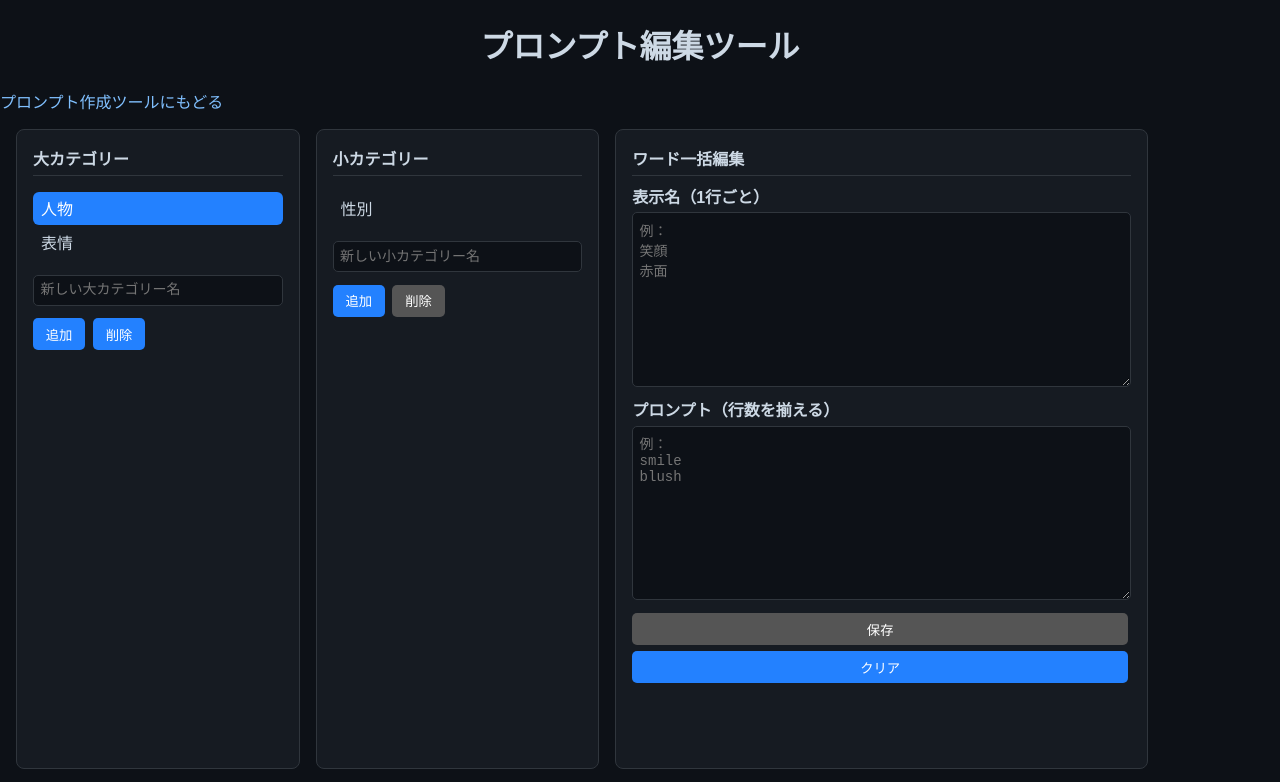
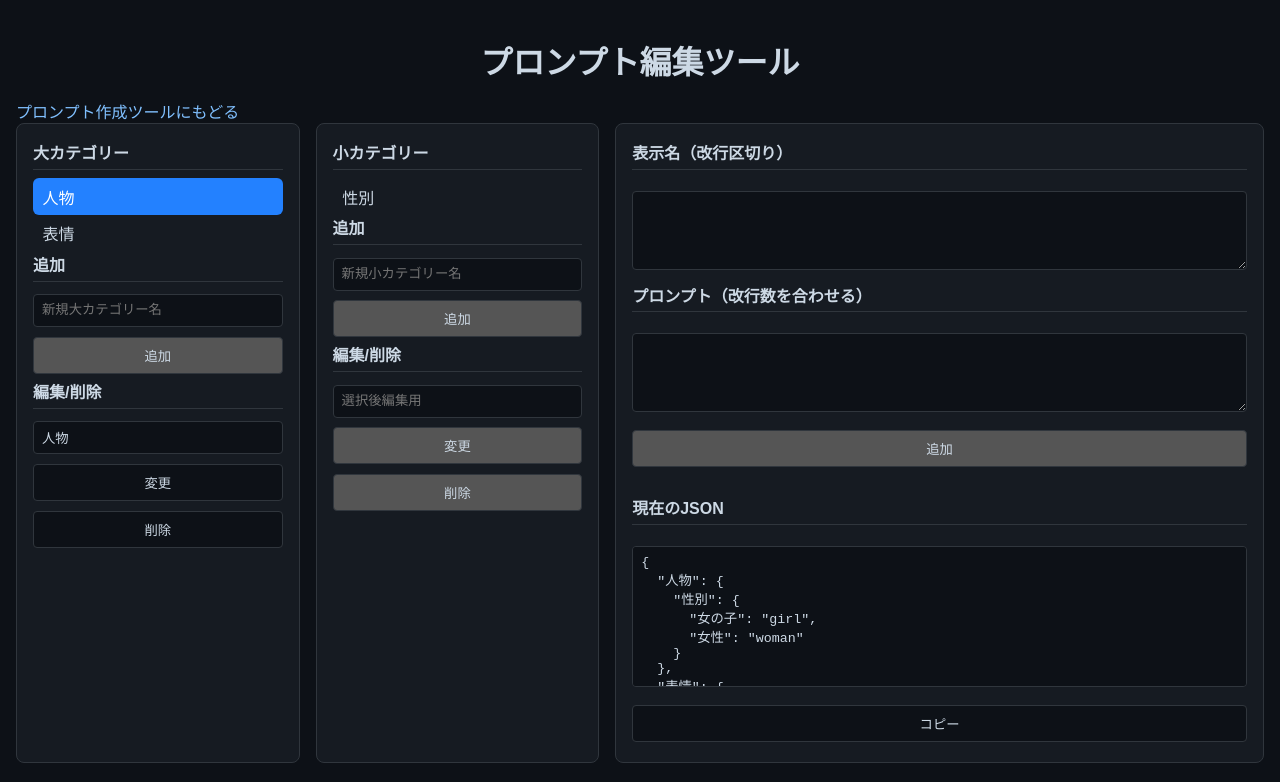
Before and after one commit to ringooc/NeoPromptCreationTool, a plain HTML site: page 編集ツール.html in a window 1280 px wide. Both pictures are taken after a click on the item "人物". Shown: the top 782 px of the page. Drawn offline with Linux system fonts and the light colour scheme.

Commit message:
Add files via upload

```diff
--- a/編集ツール.html
+++ b/編集ツール.html
@@ -11,14 +11,19 @@
             background: #0d1117;
             color: #cdd9e5;
             margin: 0;
-            padding: 0;
+            padding: 1rem
+        }
+
+        h1 {
+            text-align: center;
+            cursor: pointer;
+            margin-bottom: 1rem
         }
 
         .container {
             display: flex;
-            height: 80vh;
-            padding: 1rem;
             gap: 1rem;
+            height: 80vh
         }
 
         #sidebar,
@@ -27,136 +32,144 @@
             background: #161b22;
             border: 1px solid #30363d;
             border-radius: 8px;
-            overflow-y: auto;
             padding: 1rem;
+            overflow-y: auto
         }
 
         #words {
-            width: 40%;
+            flex: 1;
             background: #161b22;
             border: 1px solid #30363d;
             border-radius: 8px;
-            overflow-y: auto;
             padding: 1rem;
             display: flex;
             flex-direction: column;
-        }
-
-        ul {
-            list-style: none;
-            padding-left: 0;
-        }
-
-        li {
-            padding: 0.3rem 0.5rem;
-            border-radius: 6px;
-            cursor: pointer;
-            user-select: none;
-        }
-
-        li.selected {
-            background-color: #2381ff;
-            color: white;
-        }
-
-        button {
-            background: #2381ff;
-            border: none;
-            color: white;
-            padding: 0.4rem 0.8rem;
-            border-radius: 5px;
-            cursor: pointer;
-            margin: 0.2rem 0.2rem 0.2rem 0;
-        }
-
-        button:disabled {
-            background: #555;
-            cursor: default;
-        }
-
-        input[type="text"],
-        textarea {
-            width: 100%;
-            box-sizing: border-box;
-            border-radius: 5px;
-            border: 1px solid #30363d;
-            background: #0d1117;
-            color: #cdd9e5;
-            padding: 0.4rem;
-            margin-bottom: 0.6rem;
-            font-family: monospace;
-            font-size: 14px;
-        }
-
-        label {
-            font-weight: bold;
-            margin-bottom: 0.3rem;
-            display: block;
-        }
-
-        #json-output {
-            width: 98%;
-            height: 140px;
-            margin: 1rem auto;
-            background: #0d1117;
-            border: 1px solid #30363d;
-            border-radius: 8px;
-            color: #cdd9e5;
-            font-family: monospace;
-            padding: 1rem;
-            resize: none;
+            gap: 0.5rem;
+            overflow-y: auto
         }
 
         .section-header {
             font-weight: bold;
             margin-bottom: 0.5rem;
             border-bottom: 1px solid #30363d;
-            padding-bottom: 0.3rem;
+            padding-bottom: 0.3rem
+        }
+
+        ul {
+            list-style: none;
+            margin: 0;
+            padding: 0
+        }
+
+        li {
+            padding: 0.4rem 0.6rem;
+            border-radius: 6px;
+            cursor: pointer;
+            user-select: none
+        }
+
+        li.selected {
+            background: #2381ff;
+            color: #fff
+        }
+
+        input,
+        textarea,
+        button {
+            width: 100%;
+            box-sizing: border-box;
+            margin: 0.3rem 0;
+            padding: 0.5rem;
+            background: #0d1117;
+            color: #cdd9e5;
+            border: 1px solid #30363d;
+            border-radius: 4px;
+            font-family: monospace
+        }
+
+        button {
+            cursor: pointer;
+        }
+
+        button:disabled {
+            background: #555;
+            cursor: default
+        }
+
+        #json-output {
+            height: 200px;
+            resize: none
+        }
+
+        #bigcat-list,
+        #subcat-list {
+            max-height: 40vh;
+            overflow-y: auto;
+            scrollbar-width: thin;
+            scrollbar-color: #444 #161b22;
+        }
+
+        #bigcat-list::-webkit-scrollbar,
+        #subcat-list::-webkit-scrollbar {
+            width: 6px;
+        }
+
+        #bigcat-list::-webkit-scrollbar-thumb,
+        #subcat-list::-webkit-scrollbar-thumb {
+            background: #444;
+            border-radius: 4px;
         }
     </style>
 </head>
 
 <body>
-
-    <h1 style="text-align:center; cursor:pointer;" onclick="location.reload()">プロンプト編集ツール</h1>
+    <h1 onclick="location.reload()">プロンプト編集ツール</h1>
     <a href="index.html" style="color: #80c0ff; text-decoration: none;">プロンプト作成ツールにもどる</a>
     <div class="container">
+
         <div id="sidebar">
             <div class="section-header">大カテゴリー</div>
             <ul id="bigcat-list"></ul>
 
-            <input type="text" id="new-bigcat-input" placeholder="新しい大カテゴリー名" />
-            <button id="confirm-add-bigcat">追加</button>
-            <button id="delete-bigcat-btn" disabled>削除</button>
-            <div id="bigcat-error" style="color:#ff6b6b; font-size:0.85rem;"></div>
+            <div class="section-header">追加</div>
+            <input id="add-big-input" placeholder="新規大カテゴリー名" />
+            <button id="add-big-btn">追加</button>
+            <div id="add-big-error" style="color:#ff6b6b;font-size:.85rem"></div>
+
+            <div class="section-header">編集/削除</div>
+            <input id="edit-big-input" placeholder="選択後編集用" disabled />
+            <button id="rename-big-btn" disabled>変更</button>
+            <button id="delete-big-btn" disabled>削除</button>
+            <div id="edit-big-error" style="color:#ff6b6b;font-size:.85rem"></div>
         </div>
 
         <div id="subcat">
             <div class="section-header">小カテゴリー</div>
             <ul id="subcat-list"></ul>
 
-            <input type="text" id="new-subcat-input" placeholder="新しい小カテゴリー名" />
-            <button id="confirm-add-subcat" disabled>追加</button>
-            <button id="delete-subcat-btn" disabled>削除</button>
-            <div id="subcat-error" style="color:#ff6b6b; font-size:0.85rem;"></div>
+            <div class="section-header">追加</div>
+            <input id="add-sub-input" placeholder="新規小カテゴリー名" disabled />
+            <button id="add-sub-btn" disabled>追加</button>
+            <div id="add-sub-error" style="color:#ff6b6b;font-size:.85rem"></div>
+
+            <div class="section-header">編集/削除</div>
+            <input id="edit-sub-input" placeholder="選択後編集用" disabled />
+            <button id="rename-sub-btn" disabled>変更</button>
+            <button id="delete-sub-btn" disabled>削除</button>
+            <div id="edit-sub-error" style="color:#ff6b6b;font-size:.85rem"></div>
         </div>
 
         <div id="words">
-            <div class="section-header">ワード一括編集</div>
-            <label for="displaynames-textarea">表示名（1行ごと）</label>
-            <textarea id="displaynames-textarea" rows="10" placeholder="例：&#10;笑顔&#10;赤面"></textarea>
+            <div class="section-header">表示名（改行区切り）</div>
+            <textarea id="displaynames-text" rows="6"></textarea>
+            <div class="section-header">プロンプト（改行数を合わせる）</div>
+            <textarea id="prompts-text" rows="6"></textarea>
+            <button id="save-words-btn" disabled>追加</button>
+            <div class="section-header" style="margin-top:1rem;">現在のJSON</div>
+            <textarea id="json-output" readonly></textarea>
+            <button id="copy-json-btn" style="width:auto;">コピー</button>
+        </div>
 
-            <label for="prompts-textarea">プロンプト（行数を揃える）</label>
-            <textarea id="prompts-textarea" rows="10" placeholder="例：&#10;smile&#10;blush"></textarea>
-
-            <button id="save-bulk-btn" disabled>保存</button>
-            <button id="clear-bulk-btn">クリア</button>
-        </div>
-    </div>
-
-    <div style="padding:1rem;">
-        <div class="section-header">現在のJSON（コピーして保存）</div>
-        <textarea id="json-output" readonly></textarea>
     </div>
 
     <script>
@@ -174,177 +187,208 @@
                 }
             }
         };
+        let selBig = null,
+            selSub = null;
 
-        let selectedBigCat = null;
-        let selectedSubCat = null;
+        const bigList = document.getElementById("bigcat-list"),
+            subList = document.getElementById("subcat-list"),
+            addBigInput = document.getElementById("add-big-input"),
+            editBigInput = document.getElementById("edit-big-input"),
+            addBigBtn = document.getElementById("add-big-btn"),
+            renameBigBtn = document.getElementById("rename-big-btn"),
+            deleteBigBtn = document.getElementById("delete-big-btn"),
+            addBigErr = document.getElementById("add-big-error"),
+            editBigErr = document.getElementById("edit-big-error"),
 
-        const bigcatList = document.getElementById('bigcat-list');
-        const subcatList = document.getElementById('subcat-list');
-        const displaynamesTextarea = document.getElementById('displaynames-textarea');
-        const promptsTextarea = document.getElementById('prompts-textarea');
-        const saveBulkBtn = document.getElementById('save-bulk-btn');
-        const clearBulkBtn = document.getElementById('clear-bulk-btn');
-        const jsonOutput = document.getElementById('json-output');
+            addSubInput = document.getElementById("add-sub-input"),
+            editSubInput = document.getElementById("edit-sub-input"),
+            addSubBtn = document.getElementById("add-sub-btn"),
+            renameSubBtn = document.getElementById("rename-sub-btn"),
+            deleteSubBtn = document.getElementById("delete-sub-btn"),
+            addSubErr = document.getElementById("add-sub-error"),
+            editSubErr = document.getElementById("edit-sub-error"),
 
-        const newBigcatInput = document.getElementById('new-bigcat-input');
-        const newSubcatInput = document.getElementById('new-subcat-input');
-        const confirmAddBigcatBtn = document.getElementById('confirm-add-bigcat');
-        const confirmAddSubcatBtn = document.getElementById('confirm-add-subcat');
-        const deleteBigcatBtn = document.getElementById('delete-bigcat-btn');
-        const deleteSubcatBtn = document.getElementById('delete-subcat-btn');
-        const bigcatError = document.getElementById('bigcat-error');
-        const subcatError = document.getElementById('subcat-error');
+            dispTA = document.getElementById("displaynames-text"),
+            promTA = document.getElementById("prompts-text"),
+            saveWordsBtn = document.getElementById("save-words-btn"),
+            jsonOut = document.getElementById("json-output");
 
-        function updateJsonOutput() {
-            jsonOutput.value = JSON.stringify(promptData, null, 2);
+        function updateJSON() {
+            jsonOut.value = JSON.stringify(promptData, null, 2)
         }
 
-        function renderBigCat() {
-            bigcatList.innerHTML = '';
-            for (const bigCat of Object.keys(promptData)) {
-                const li = document.createElement('li');
-                li.textContent = bigCat;
-                if (bigCat === selectedBigCat) li.classList.add('selected');
+        function refreshBig() {
+            bigList.innerHTML = "";
+            Object.keys(promptData).forEach(cat => {
+                let li = document.createElement("li");
+                li.textContent = cat;
+                if (cat === selBig) li.classList.add("selected");
                 li.onclick = () => {
-                    selectedBigCat = bigCat;
-                    selectedSubCat = null;
-                    renderBigCat();
-                    renderSubCat();
-                    clearTextareas();
-                    updateButtonStates();
+                    selBig = cat;
+                    selSub = null;
+                    addSubInput.disabled = false;
+                    editBigInput.value = cat;
+                    addBigInput.value = "";
+                    editSubInput.value = "";
+                    refreshBig();
+                    refreshSub();
+                    clearWords();
+                    updateButtons();
                 };
-                bigcatList.appendChild(li);
-            }
-            updateButtonStates();
+                bigList.append(li);
+            });
+            updateButtons();
+            updateJSON();
         }
 
-        function renderSubCat() {
-            subcatList.innerHTML = '';
-            if (!selectedBigCat) return;
-            const subCats = promptData[selectedBigCat];
-            for (const subCat of Object.keys(subCats)) {
-                const li = document.createElement('li');
-                li.textContent = subCat;
-                if (subCat === selectedSubCat) li.classList.add('selected');
+        function refreshSub() {
+            subList.innerHTML = "";
+            if (!selBig) return;
+            Object.keys(promptData[selBig]).forEach(sub => {
+                let li = document.createElement("li");
+                li.textContent = sub;
+                if (sub === selSub) li.classList.add("selected");
                 li.onclick = () => {
-                    selectedSubCat = subCat;
-                    renderSubCat();
-                    loadWordsToTextareas();
-                    updateButtonStates();
+                    selSub = sub;
+                    editSubInput.value = sub;
+                    addSubInput.value = "";
+                    refreshSub();
+                    loadWords();
+                    updateButtons();
                 };
-                subcatList.appendChild(li);
-            }
-            updateButtonStates();
+                subList.append(li);
+            });
         }
 
-        function loadWordsToTextareas() {
-            const words = promptData[selectedBigCat][selectedSubCat];
-            const labels = Object.keys(words);
-            const prompts = Object.values(words);
-            displaynamesTextarea.value = labels.join('\n');
-            promptsTextarea.value = prompts.join('\n');
-            saveBulkBtn.disabled = false;
+        function clearWords() {
+            dispTA.value = "";
+            promTA.value = "";
+            saveWordsBtn.disabled = true
         }
 
-        function clearTextareas() {
-            displaynamesTextarea.value = '';
-            promptsTextarea.value = '';
-            saveBulkBtn.disabled = true;
+        function loadWords() {
+            let w = promptData[selBig][selSub],
+                ks = Object.keys(w),
+                vs = Object.values(w);
+            dispTA.value = ks.join("\n");
+            promTA.value = vs.join("\n");
+            saveWordsBtn.disabled = false;
         }
 
-        function updateButtonStates() {
-            confirmAddSubcatBtn.disabled = !selectedBigCat;
-            deleteBigcatBtn.disabled = !selectedBigCat;
-            deleteSubcatBtn.disabled = !selectedBigCat || !selectedSubCat;
+        function updateButtons() {
+            addBigBtn.disabled = !addBigInput.value.trim();
+            renameBigBtn.disabled = !(selBig && editBigInput.value.trim());
+            deleteBigBtn.disabled = !selBig;
+
+            addSubBtn.disabled = !(selBig && addSubInput.value.trim());
+            renameSubBtn.disabled = !(selSub && editSubInput.value.trim());
+            deleteSubBtn.disabled = !selSub;
+            saveWordsBtn.disabled = !(selBig && selSub);
         }
 
-        confirmAddBigcatBtn.onclick = () => {
-            const name = newBigcatInput.value.trim();
-            bigcatError.textContent = '';
-            if (!name) {
-                bigcatError.textContent = '名前を入力してください';
+        addBigBtn.onclick = () => {
+            let v = addBigInput.value.trim();
+            addBigErr.textContent = "";
+            if (promptData[v]) {
+                addBigErr.textContent = "既に存在";
                 return;
             }
-            if (promptData[name]) {
-                bigcatError.textContent = '既に存在します';
+            promptData[v] = {};
+            selBig = v;
+            addBigInput.value = "";
+            addSubInput.disabled = false;
+            refreshBig();
+            refreshSub();
+            clearWords();
+        };
+        renameBigBtn.onclick = () => {
+            let v = editBigInput.value.trim();
+            editBigErr.textContent = "";
+            if (!v || !selBig || promptData[v]) {
+                editBigErr.textContent = "無効";
                 return;
             }
-            promptData[name] = {};
-            selectedBigCat = name;
-            selectedSubCat = null;
-            newBigcatInput.value = '';
-            renderBigCat();
-            renderSubCat();
-            clearTextareas();
-            updateJsonOutput();
+            promptData[v] = promptData[selBig];
+            delete promptData[selBig];
+            selBig = v;
+            refreshBig();
+            refreshSub();
+        };
+        deleteBigBtn.onclick = () => {
+            if (!selBig || !confirm(`「${selBig}」を削除しますか？`)) return;
+            delete promptData[selBig];
+            selBig = null;
+            selSub = null;
+            editBigInput.value = "";
+            editSubInput.value = "";
+            addSubInput.disabled = true;
+            refreshBig();
+            refreshSub();
+            clearWords();
         };
 
-        confirmAddSubcatBtn.onclick = () => {
-            const name = newSubcatInput.value.trim();
-            subcatError.textContent = '';
-            if (!name) {
-                subcatError.textContent = '名前を入力してください';
+        addSubBtn.onclick = () => {
+            let v = addSubInput.value.trim();
+            addSubErr.textContent = "";
+            if (promptData[selBig][v]) {
+                addSubErr.textContent = "既に存在";
                 return;
             }
-            if (promptData[selectedBigCat][name]) {
-                subcatError.textContent = '既に存在します';
+            promptData[selBig][v] = {};
+            selSub = v;
+            addSubInput.value = "";
+            refreshSub();
+            clearWords();
+        };
+        renameSubBtn.onclick = () => {
+            let v = editSubInput.value.trim();
+            editSubErr.textContent = "";
+            if (!v || !selSub || promptData[selBig][v]) {
+                editSubErr.textContent = "無効";
                 return;
             }
-            promptData[selectedBigCat][name] = {};
-            selectedSubCat = name;
-            newSubcatInput.value = '';
-            renderSubCat();
-            clearTextareas();
-            updateJsonOutput();
+            promptData[selBig][v] = promptData[selBig][selSub];
+            delete promptData[selBig][selSub];
+            selSub = v;
+            refreshSub();
+            clearWords();
+        };
+        deleteSubBtn.onclick = () => {
+            if (!selSub || !confirm(`「${selSub}」を削除しますか？`)) return;
+            delete promptData[selBig][selSub];
+            selSub = null;
+            editSubInput.value = "";
+            refreshSub();
+            clearWords();
         };
 
-        deleteBigcatBtn.onclick = () => {
-            if (selectedBigCat && confirm(`「${selectedBigCat}」を削除してよいですか？`)) {
-                delete promptData[selectedBigCat];
-                selectedBigCat = null;
-                selectedSubCat = null;
-                renderBigCat();
-                renderSubCat();
-                clearTextareas();
-                updateJsonOutput();
+        saveWordsBtn.onclick = () => {
+            let L = dispTA.value.trim().split("\n"),
+                P = promTA.value.trim().split("\n");
+            if (L.length !== P.length) {
+                alert("行数不一致");
+                return;
             }
+            let obj = {};
+            L.forEach((l, i) => obj[l] = P[i]);
+            promptData[selBig][selSub] = obj;
+            clearWords();
+            updateJSON();
         };
 
-        deleteSubcatBtn.onclick = () => {
-            if (selectedBigCat && selectedSubCat && confirm(`「${selectedSubCat}」を削除してよいですか？`)) {
-                delete promptData[selectedBigCat][selectedSubCat];
-                selectedSubCat = null;
-                renderSubCat();
-                clearTextareas();
-                updateJsonOutput();
-            }
+        document.getElementById("copy-json-btn").onclick = () => {
+            const text = document.getElementById("json-output").value;
+            navigator.clipboard.writeText(text).then(() => {
+                //alert("JSONをコピーしました");
+            });
         };
 
-        saveBulkBtn.onclick = () => {
-            const labels = displaynamesTextarea.value.trim().split('\n').map(s => s.trim());
-            const prompts = promptsTextarea.value.trim().split('\n').map(s => s.trim());
-            if (labels.length !== prompts.length) {
-                alert('行数が一致しません');
-                return;
-            }
-            const result = {};
-            for (let i = 0; i < labels.length; i++) {
-                if (labels[i] && prompts[i]) {
-                    result[labels[i]] = prompts[i];
-                }
-            }
-            promptData[selectedBigCat][selectedSubCat] = result;
-            updateJsonOutput();
-            alert('保存しました');
-        };
-
-        clearBulkBtn.onclick = clearTextareas;
-
-        renderBigCat();
-        renderSubCat();
-        updateJsonOutput();
+        [addBigInput, editBigInput, addSubInput, editSubInput].forEach(e => e.oninput = updateButtons);
+        refreshBig();
+        refreshSub();
+        updateButtons();
+        updateJSON();
     </script>
-
 </body>
 
 </html>
```
